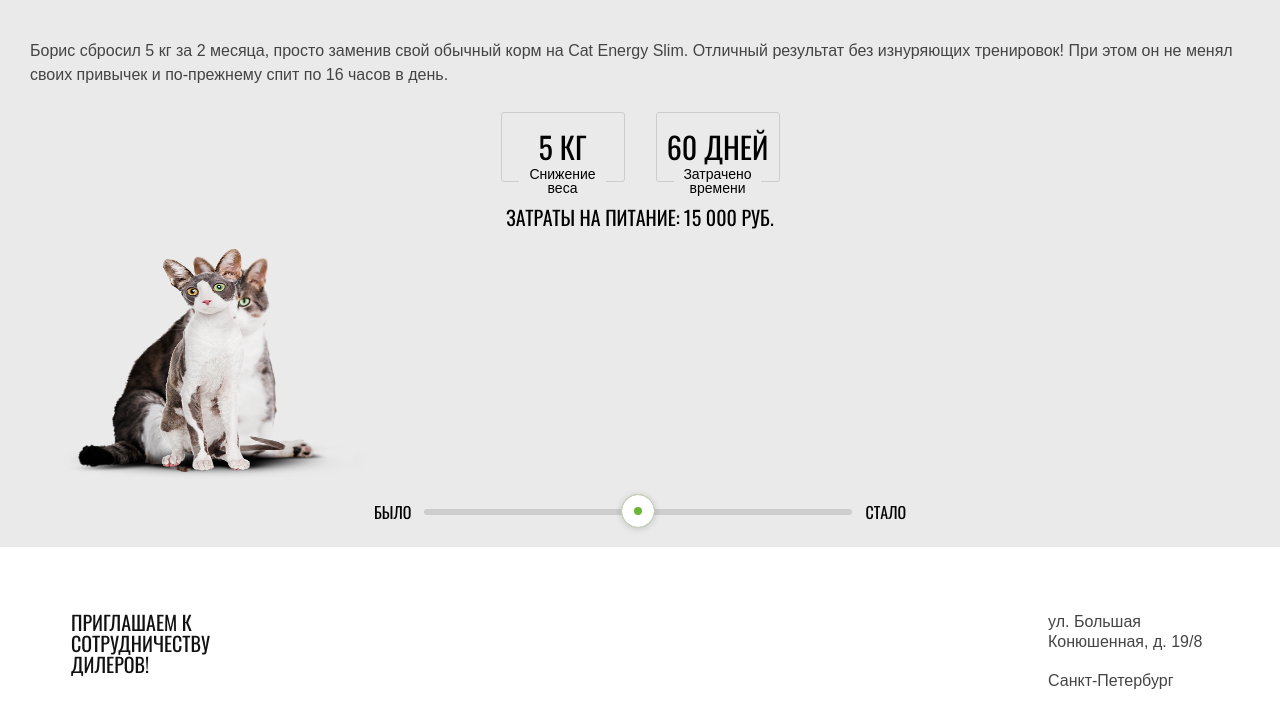
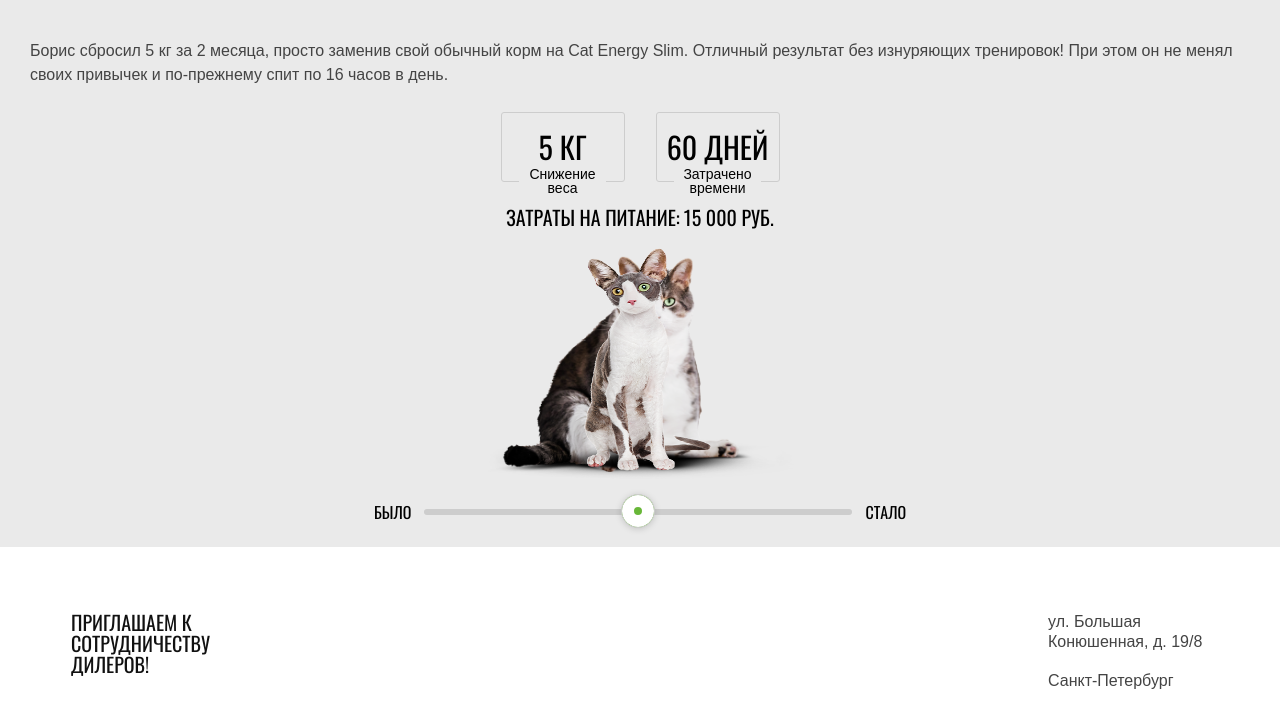
Before and after one commit to varAndez/cat-energy, a website: page source/index.html in a window 1280 px wide. Shown: the part 2380-3107 px from the top of the page. Drawn offline with nearby package versions, Linux system fonts and the light colour scheme; some packages are replaced by stand-ins of ours; files that its build step writes are made by us from their sources; files whose address does not match are found by name.

Commit message:
Выравнивает изображение по центру

```diff
--- a/source/sass/blocks/compare.scss
+++ b/source/sass/blocks/compare.scss
@@ -1,6 +1,8 @@
 
 .compare__image {
   position: relative;
+  display: flex;
+  justify-content: center;
   min-height: 232px;
   margin: 0 auto;
   margin-bottom: 23px;
@@ -8,10 +10,6 @@
   &--before,
   &--after {
     position: absolute;
-    top: 0;
-    right: 0;
-    bottom: 0;
-    left: 0;
     width: 311px;
     height: 232px;
   }
```
